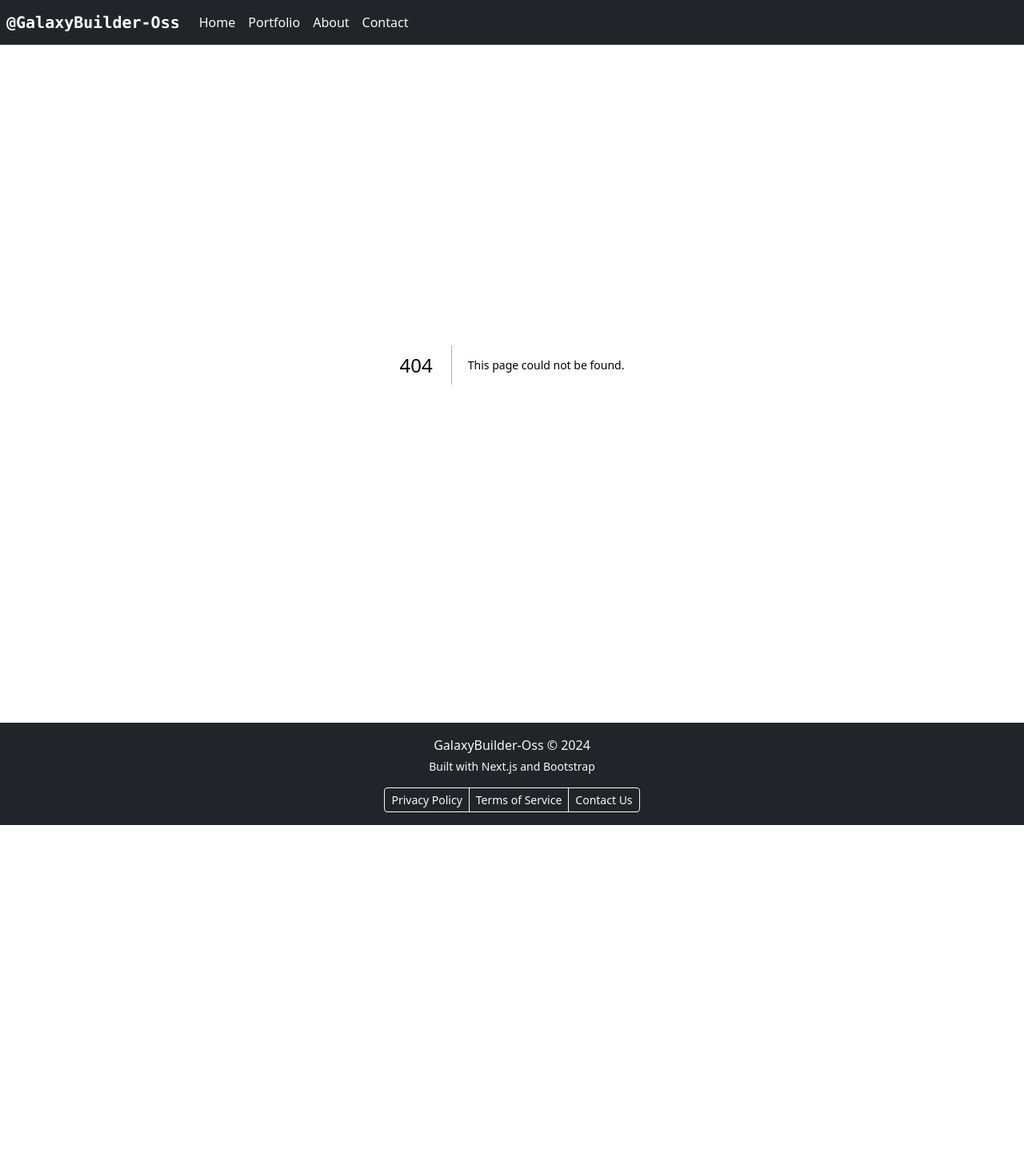
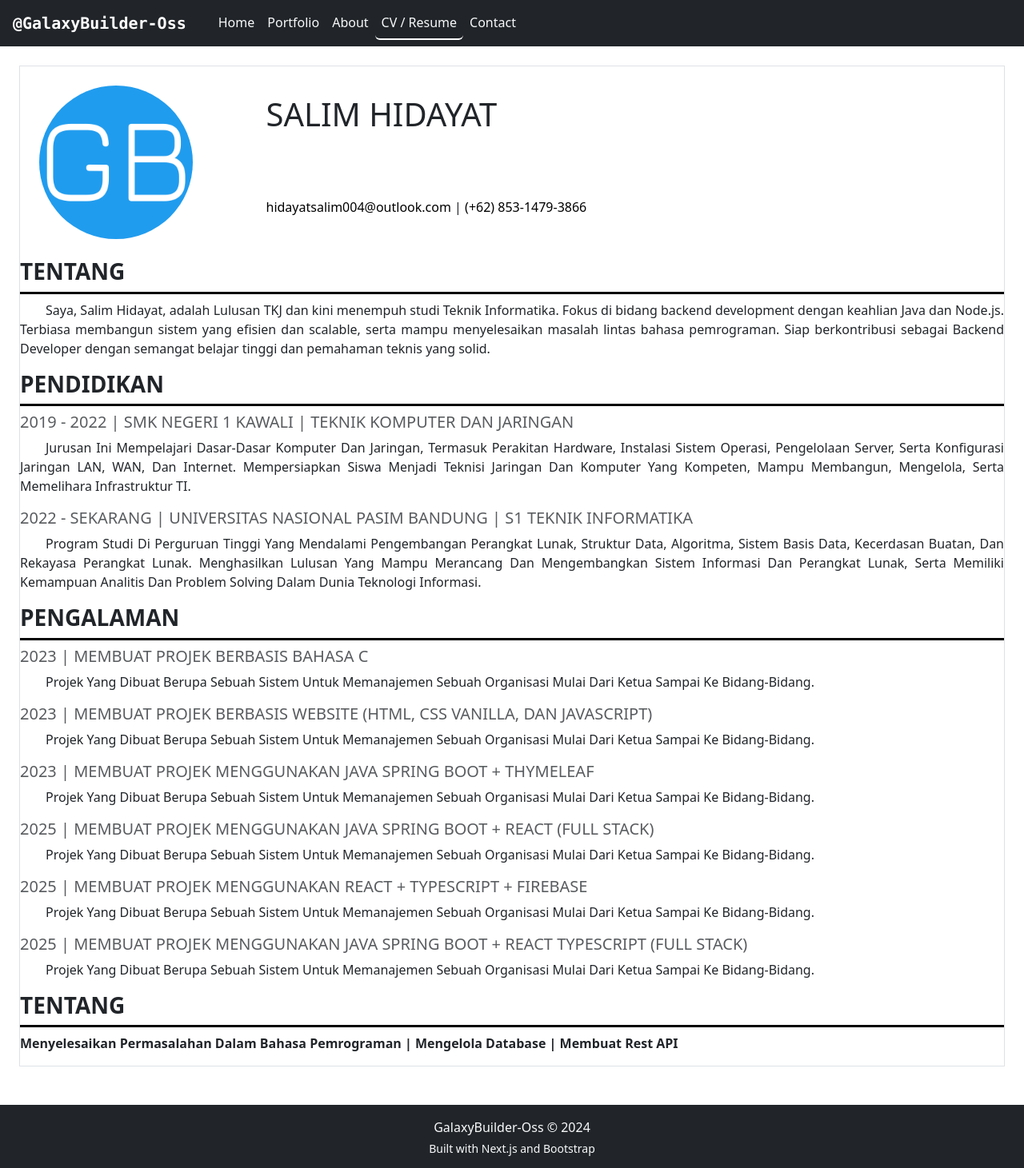
Before and after one commit to GalaxyBuilder-oss/portofolios, a Next.js app: page /cv in a window 1280 px wide. Before the commit this address had no page. Shown: the top 1461 px of the page at 80% size. Before the commit the page ends 1032 px from the top, so only its background shows below. Built offline with nearby package versions, Linux system fonts and the light colour scheme.

Commit message:
Add cv page

```diff
--- /dev/null
+++ b/app/cv/page.tsx
@@ -0,0 +1,99 @@
+"use client";
+import {useState} from "react";
+import Layout from "../../components/Layout";
+import {Card, Col, Container, Row} from "react-bootstrap";
+
+const Resume = () => {
+    const isWork = false;
+    return (
+        <div className="m-4 min-w-100 h-100 border">
+            {!isWork &&
+                <>
+                    <div className={"w-100 d-flex justify-content-between flex-wrap align-content-center"}>
+                        <div className={"w-20 m-4 d-flex align-items-center justify-content-center"}>
+                            <img src="./android-chrome-192x192.png" alt="Ini gambar misalnya" className={'w-20 rounded-circle'}/>
+                        </div>
+                        <div className={"w-75 min-h-100 d-flex flex-column justify-content-around"}>
+                            <h1>SALIM HIDAYAT</h1>
+                            <p>
+                                <a href="mailto:hidayatsalim004@outlook.com"
+                                   className={"text-decoration-none text-black"}>hidayatsalim004@outlook.com</a> | <a href="#"
+                                                                                                                      className={"text-decoration-none text-black"}>(+62)
+                                853-1479-3866</a>
+                            </p>
+                        </div>
+                    </div>
+                    <div>
+                        <h3 className={"w-100 border-bottom border-3 border-black fw-bold pb-2 text-uppercase"}>Tentang</h3>
+                        <div>
+                            <p className={"text-wrap lh-base text-indent-2 text-justify"}>Saya, Salim Hidayat, adalah
+                                Lulusan TKJ dan kini menempuh studi Teknik
+                                Informatika. Fokus di bidang backend development dengan keahlian Java dan Node.js.
+                                Terbiasa membangun sistem yang efisien dan scalable, serta mampu menyelesaikan
+                                masalah lintas bahasa pemrograman. Siap berkontribusi sebagai Backend Developer
+                                dengan semangat belajar tinggi dan pemahaman teknis yang solid.</p>
+                        </div>
+                        <h3 className={"w-100 border-bottom border-3 border-black fw-bold pb-2 text-uppercase"}>Pendidikan</h3>
+                        <div>
+                            <h5 className={"text-uppercase text-muted"}>2019 - 2022 | SMK NEGERI 1 KAWALI | Teknik
+                                Komputer Dan Jaringan</h5>
+                            <p className={"text-wrap lh-base text-indent-2 text-justify text-capitalize"}>jurusan ini
+                                mempelajari dasar-dasar komputer dan jaringan, termasuk perakitan
+                                hardware, instalasi sistem operasi, pengelolaan server, serta konfigurasi jaringan LAN,
+                                WAN, dan internet. Mempersiapkan siswa menjadi teknisi jaringan dan komputer yang
+                                kompeten, mampu membangun, mengelola, serta memelihara infrastruktur TI.</p>
+                        </div>
+                        <div>
+                            <h5 className={"text-uppercase text-muted"}>2022
+                                - {new Date().getFullYear() === 2026 ? "2026" : "Sekarang"} | Universitas Nasional Pasim
+                                Bandung | S1 Teknik Informatika</h5>
+                            <p className={"text-wrap lh-base text-indent-2 text-justify text-capitalize"}>program studi
+                                di perguruan tinggi yang mendalami pengembangan perangkat lunak,
+                                struktur data, algoritma, sistem basis data, kecerdasan buatan, dan rekayasa perangkat
+                                lunak. Menghasilkan lulusan yang mampu merancang dan mengembangkan sistem
+                                informasi dan perangkat lunak, serta memiliki kemampuan analitis dan problem
+                                solving dalam dunia teknologi informasi.</p>
+                        </div>
+                        <h3 className={"w-100 border-bottom border-3 border-black fw-bold pb-2 text-uppercase"}>Pengalaman</h3>
+                        <div>
+                            <h5 className={"text-uppercase text-muted"}>2023 | Membuat Projek Berbasis Bahasa C</h5>
+                            <p className={"text-wrap lh-base text-indent-2 text-justify text-capitalize"}>Projek yang dibuat berupa sebuah sistem untuk memanajemen sebuah organisasi mulai
+                                dari ketua sampai ke bidang-bidang.</p>
+                        </div>
+                        <div>
+                            <h5 className={"text-uppercase text-muted"}>2023 | Membuat Projek Berbasis Website (HTML, CSS Vanilla, dan Javascript)</h5>
+                            <p className={"text-wrap lh-base text-indent-2 text-justify text-capitalize"}>Projek yang dibuat berupa sebuah sistem untuk memanajemen sebuah organisasi mulai
+                                dari ketua sampai ke bidang-bidang.</p>
+                        </div>
+                        <div>
+                            <h5 className={"text-uppercase text-muted"}>2023 | Membuat Projek menggunakan java spring boot + thymeleaf</h5>
+                            <p className={"text-wrap lh-base text-indent-2 text-justify text-capitalize"}>Projek yang dibuat berupa sebuah sistem untuk memanajemen sebuah organisasi mulai
+                                dari ketua sampai ke bidang-bidang.</p>
+                        </div>
+                        <div>
+                            <h5 className={"text-uppercase text-muted"}>2025 | Membuat Projek menggunakan java spring boot + react (Full Stack)</h5>
+                            <p className={"text-wrap lh-base text-indent-2 text-justify text-capitalize"}>Projek yang dibuat berupa sebuah sistem untuk memanajemen sebuah organisasi mulai
+                                dari ketua sampai ke bidang-bidang.</p>
+                        </div>
+                        <div>
+                            <h5 className={"text-uppercase text-muted"}>2025 | Membuat Projek menggunakan React + Typescript + Firebase</h5>
+                            <p className={"text-wrap lh-base text-indent-2 text-justify text-capitalize"}>Projek yang dibuat berupa sebuah sistem untuk memanajemen sebuah organisasi mulai
+                                dari ketua sampai ke bidang-bidang.</p>
+                        </div>
+                        <div>
+                            <h5 className={"text-uppercase text-muted"}>2025 | Membuat Projek menggunakan java spring boot + react typescript (Full Stack)</h5>
+                            <p className={"text-wrap lh-base text-indent-2 text-justify text-capitalize"}>Projek yang dibuat berupa sebuah sistem untuk memanajemen sebuah organisasi mulai
+                                dari ketua sampai ke bidang-bidang.</p>
+                        </div>
+                    </div>
+                    <div>
+                        <h3 className={"w-100 border-bottom border-3 border-black fw-bold pb-2 text-uppercase"}>Tentang</h3>
+                        <p className={"text-wrap text-justify text-capitalize fw-bold"}>Menyelesaikan Permasalahan Dalam Bahasa Pemrograman | Mengelola Database | Membuat Rest API</p>
+                    </div>
+                </>
+            }
+        </div>
+    );
+};
+
+export default Resume;
--- a/app/page.tsx
+++ b/app/page.tsx
@@ -20,7 +20,7 @@ const page = () => {
       <section className="features py-5">
         <div className="container">
           <h2 className="text-center mb-4">Fitur Unggulan</h2>
-          <div className="row">
+          <div className="row gap-4 gap-xl-0">
             <div className="col-md-4">
               <Card className="text-center pt-2">
                 <Card.Title>Desain Responsif</Card.Title>
@@ -65,7 +65,7 @@ const page = () => {
       </section>
 
       {/* Call to Action */}
-      <section className="cta bg-dark text-light text-center py-5">
+      <section className="cta bg-dark text-light text-center py-5 rounded-2">
         <h2 className="text-light">Siap Membangun Proyek Anda?</h2>
         <p>Hubungi saya sekarang untuk memulai proyek Anda bersama saya.</p>
         <Button variant="light" size="lg" href="/contact">
--- a/app/portfolio/page.tsx
+++ b/app/portfolio/page.tsx
@@ -135,8 +135,9 @@ const Portfolio = () => {
 
   return (
     <>
-      <div className="page mx-3">
+      <div className="page m-3">
         <h1>My Portofolio</h1>
+        <p className={"text-end"}>{portofolios?.length || "0"} Projek</p>
         <div className="d-flex justify-content-between">
           {/* <div className="d-flex align-items-center">
             <label htmlFor="sortOptions">Urutkan : </label>
--- a/components/Header.tsx
+++ b/components/Header.tsx
@@ -16,9 +16,9 @@ const Header: React.FC = () => {
   const router = useRouter();
   const token = Cookies.get("token");
   const [expanded, setExpanded] = useState(false);
-  const urlpath = usePathname();
+  const urlPath = usePathname();
   const isActive: (pathname: string) => boolean = (pathname) =>
-    urlpath === pathname;
+    urlPath === pathname;
 
   const handleLogout = () => {
     // Menghapus token dari cookies
@@ -40,19 +40,19 @@ const Header: React.FC = () => {
       className="px-2 text-light normal"
     >
       <Navbar.Brand href="/">
-        <span className="fw-bold font-monospace">@GalaxyBuilder-Oss</span>
+        <span className="fw-bold font-monospace px-4 px-sm-2">@GalaxyBuilder-Oss</span>
       </Navbar.Brand>
       <Navbar.Toggle onClick={() => setExpanded(!expanded)} />
       <Navbar.Collapse
         id="nav-collapse"
         className="justify-content-between align-items-center"
       >
-        <Nav className="mr-auto">
+        <Nav className="mr-auto px-4 px-sm-2">
           <Nav.Link
             href="/"
             onClick={() => setExpanded(false)}
             active={isActive("/")}
-            className="text-light text-decoration-none"
+            className={`text-light text-decoration-none ${isActive("/") && "border-bottom border-white border-2 rounded"}`}
           >
             Home
           </Nav.Link>
@@ -60,7 +60,7 @@ const Header: React.FC = () => {
             href="/portfolio"
             onClick={() => setExpanded(false)}
             active={isActive("/portfolio")}
-            className="text-light text-decoration-none"
+            className={`text-light text-decoration-none ${isActive("/portfolio") && "border-bottom border-white border-2 rounded"}`}
           >
             Portfolio
           </Nav.Link>
@@ -68,15 +68,23 @@ const Header: React.FC = () => {
             href="/about"
             onClick={() => setExpanded(false)}
             active={isActive("/about")}
-            className="text-light text-decoration-none"
+            className={`text-light text-decoration-none ${isActive("/about") && "border-bottom border-white border-2 rounded"}`}
           >
             About
+          </Nav.Link>
+          <Nav.Link
+            href="/cv"
+            onClick={() => setExpanded(false)}
+            active={isActive("/cv")}
+            className={`text-light text-decoration-none ${isActive("/cv") && "border-bottom border-white border-2 rounded"}`}
+          >
+            CV / Resume
           </Nav.Link>
           <Nav.Link
             href="/contact"
             onClick={() => setExpanded(false)}
             active={isActive("/contact")}
-            className="text-light text-decoration-none"
+            className={`text-light text-decoration-none ${isActive("/contact") && "border-bottom border-white border-2 rounded"}`}
           >
             Contact
           </Nav.Link>
--- a/components/Portofolio.tsx
+++ b/components/Portofolio.tsx
@@ -58,7 +58,7 @@ const Portofolio: React.FC<{ portofolio: LocalPortofoliosProps }> = ({
       />
       <Card.Body>
         <Card.Title>{portofolio.projectName}</Card.Title>
-        <Card.Subtitle className="mb-2 text-muted">
+        <Card.Subtitle className="mb-2 text-muted fw-light fs-6">
           By @{authorName}
         </Card.Subtitle>
         {/* <Card.Subtitle className="mb-2 text-muted">
--- a/package.json
+++ b/package.json
@@ -1,14 +1,14 @@
 {
   "name": "portofolios-galaxybuilder",
   "version": "1.0.0",
-  "description": "",
+  "description": "Siapkan langkah menuju masa depan yang lebih cerah",
   "scripts": {
     "dev": "next --turbopack",
     "build": "prisma generate && next build",
     "start": "next start"
   },
-  "keywords": [],
-  "author": "",
+  "keywords": ["portofolios","opentowork","freelance","remote"],
+  "author": "GalaxyBuilder-Oss",
   "license": "MIT",
   "dependencies": {
     "@aws-sdk/client-s3": "^3.749.0",
--- a/public/project-list.json
+++ b/public/project-list.json
@@ -47,7 +47,7 @@
     },
     {
       "id": 4,
-      "projectName": "Rasa Hotel Backend | Pelatihan Java Lanjutan",
+      "projectName": "Rasa Hotel Frontend | Pelatihan Java Lanjutan",
       "description": "Sebuah Rest API hotel dengan fitur booking dan payment gateway, pertama dengan FULLSTACK kelompok, backend: Java Spring Boot dan Frontend: React",
       "startDate": "2023-11-29T00:00:00Z",
       "endDate": "2023-11-08T23:59:59Z",
--- a/styles/global.css
+++ b/styles/global.css
@@ -130,3 +130,17 @@ h2 {
   font-size: 24px;
   cursor: pointer;
 }
+
+/* Text */
+.text-indent-1 {
+  text-indent: 1rem;
+}
+.text-indent-2 {
+  text-indent: 2rem;
+}
+.text-indent-md-3 {
+  text-indent: 3rem;
+}
+.text-justify {
+  text-align: justify;
+}
```
